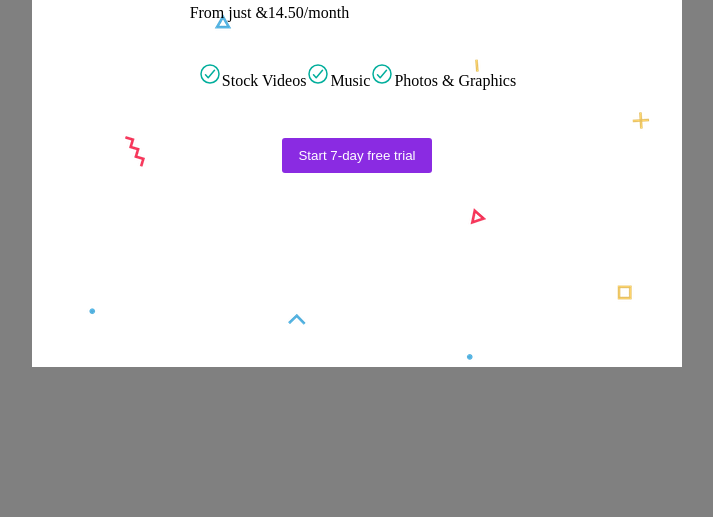
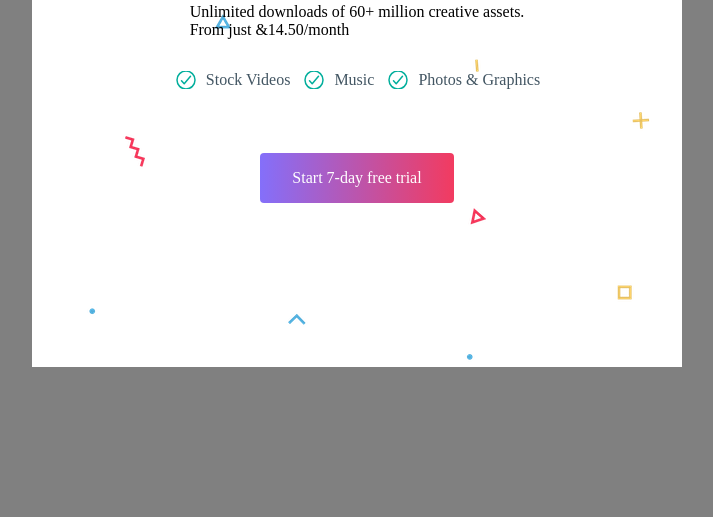
Before and after one commit to E-MungunTsetseg/3, a plain HTML site: page index1.html in a window 1280 px wide. Shown: the part 283-800 px from the top of the page, without its empty margins (283-996 px from the left). Drawn offline with Linux system fonts and the light colour scheme.

Commit message:
patterns

```diff
--- a/index1.html
+++ b/index1.html
@@ -16,12 +16,12 @@
                 <h1>The unlimited creative subscription</h1>
                 <p>Unlimited downloads of 60+ million creative assets. <br>From just &14.50/month</p>
             </div>
-            <div class="icons">
-                <p><img src="green-checkmark.svg" alt="icon">Stock Videos</p>
-                <p><img src="green-checkmark.svg" alt="icon">Music</p>
-                <p><img src="green-checkmark.svg" alt="icon">Photos & Graphics</p>
-            </div>
-            <button>Start 7-day free trial</button>
+            <ul class="features">
+                <li>Stock Videos</li>
+                <li>Music</li>
+                <li>Photos & Graphics</li>
+            </ul>
+            <a href="#">Start 7-day free trial</a>
         </div>
     </div>
 </body>
--- a/style1.css
+++ b/style1.css
@@ -39,17 +39,28 @@ h1{
     flex-direction: column;
     justify-content: center;
 }
-.icons{
-    display: flex;
-    padding-top: 2.5rem;
-    align-items:center;
+.features{
+   gap: 0.75rem;
+   justify-content: center;
+   margin-bottom: 4rem;
+   list-style: none;
+   padding: 0;
+   display: flex;
+   margin-top: 2rem;
 }
-button{
-    height: 35px;
-    width: 150px;
-    border-radius: 3px;
-    border: none;
-    margin: 3rem;
+.features li{
+    white-space: nowrap;
+    padding-left: 2rem;
+    color: rgba(19, 42, 59, .80);
+    background-image: url('green-checkmark.svg');
+    background-repeat: no-repeat;
+    background-position: left center;
+}
+a{
+    display: inline-block;
+    padding: 1rem 2rem;
     color: white;
-    background-color: blueviolet;
+    text-decoration: none;
+    border-radius: 4px;
+    background-image: linear-gradient(90deg, #846FFA, #F23B60);
 }
```
